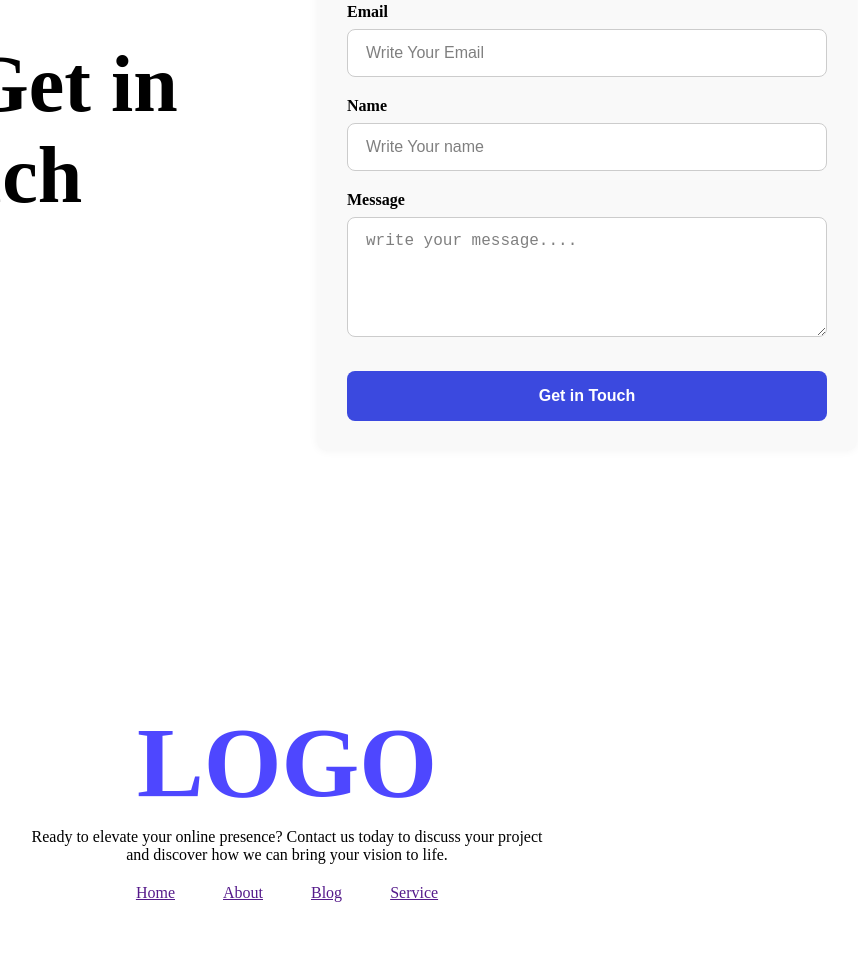
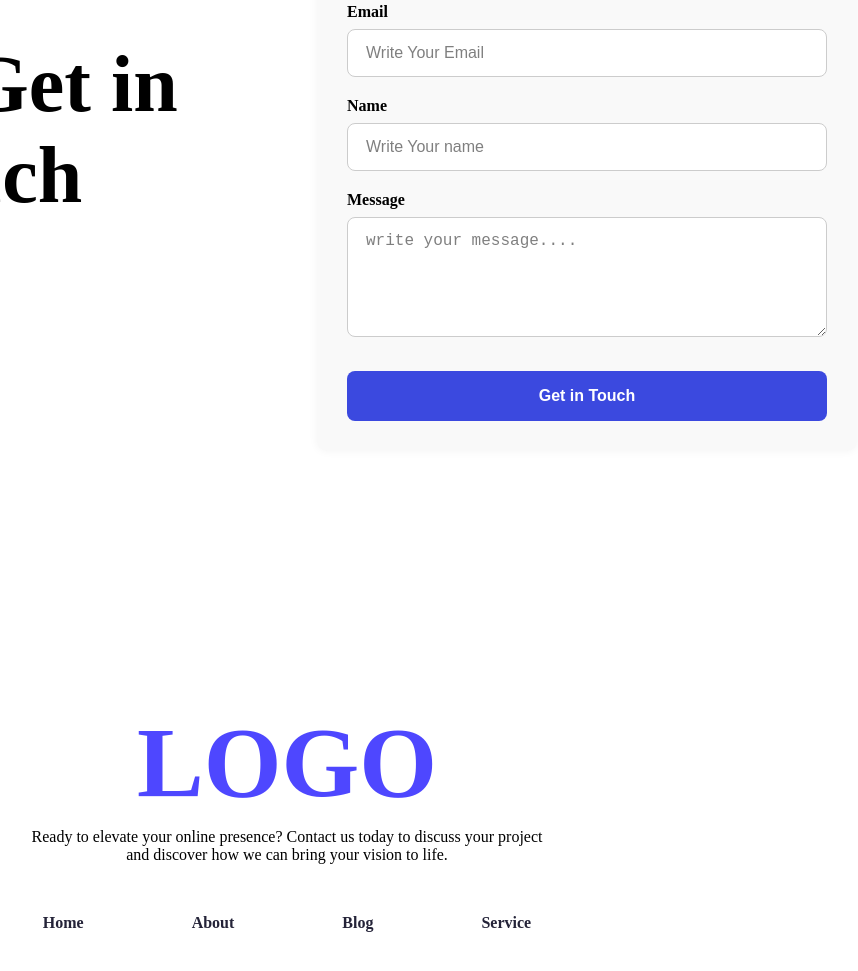
Before and after one commit to masum-75/B12A01-Landing-Page, a plain HTML site: page index.html in a window 1280 px wide. Shown: the part 2915-3886 px from the top of the page, without its empty margins (353-1211 px from the left). Drawn offline with Linux system fonts and the light colour scheme.

Commit message:
footer link modify

```diff
--- a/Styles/styles.css
+++ b/Styles/styles.css
@@ -409,7 +409,7 @@ footer {
 
 }
 
-.f-link a {
+.footer-link a {
   text-decoration: none;
   font-size: 16px;
   font-weight: bold;
```
